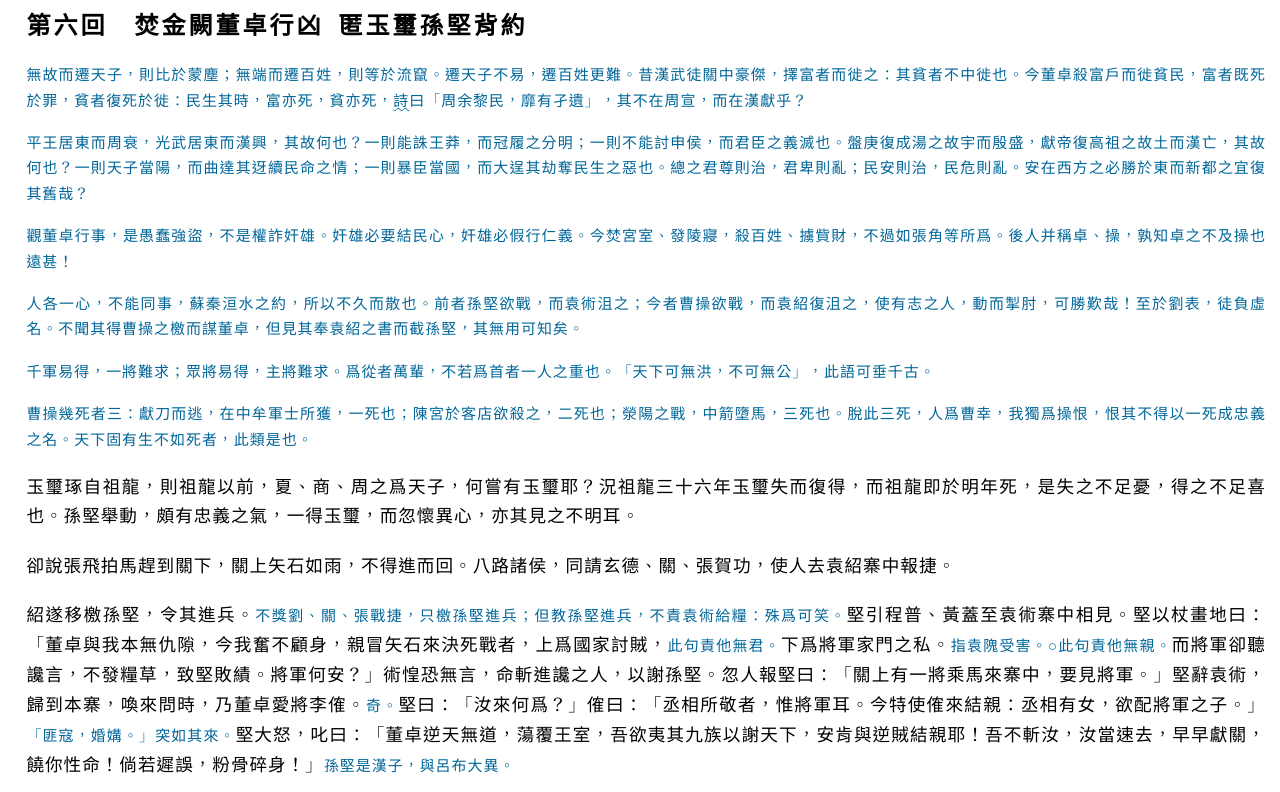
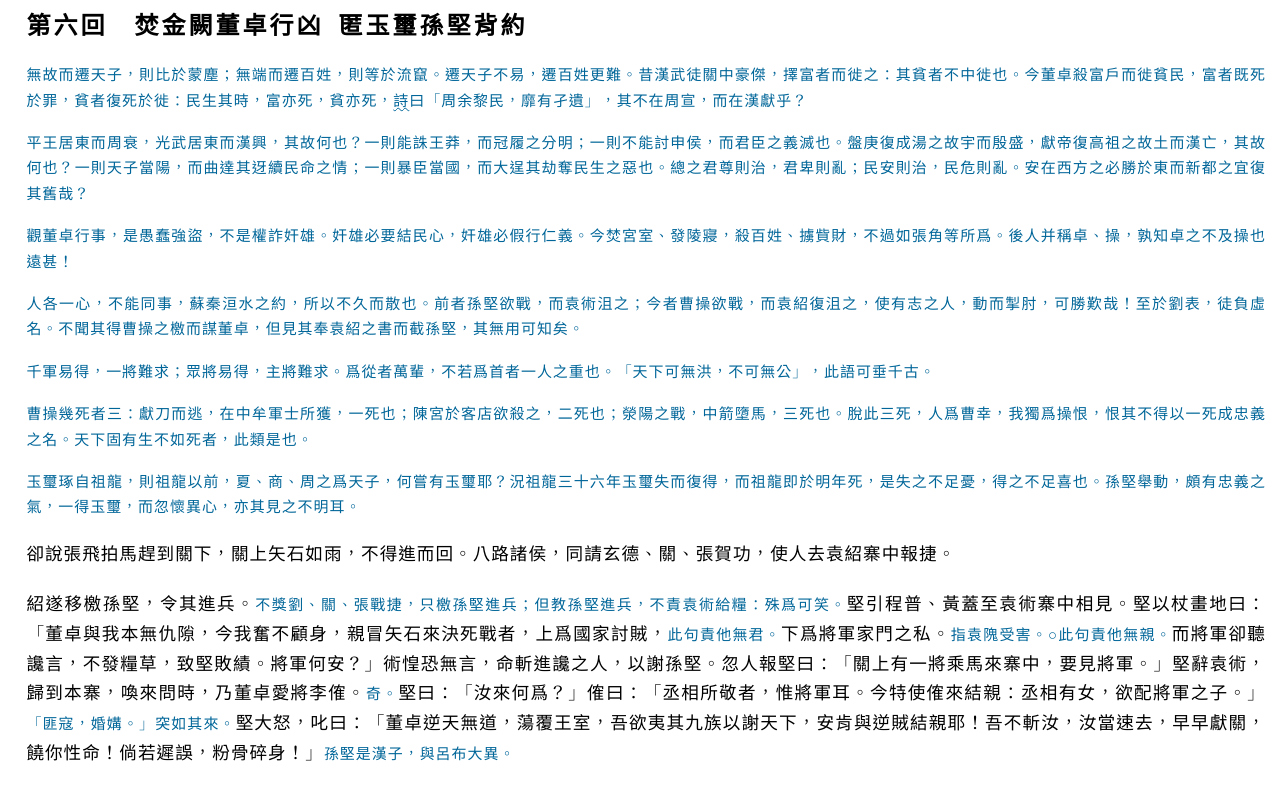
Before and after one commit to Ancient-China-Books/sanguoyanyi, a plain HTML site: page OEBPS/Text/382.html in a window 1280 px wide. Shown: the top 792 px of the page. Drawn offline with Linux system fonts and the light colour scheme; a web font is replaced by a local one.

Commit message:
修复注文, fixes #1

```diff
--- a/OEBPS/Text/382.html
+++ b/OEBPS/Text/382.html
@@ -22,7 +22,7 @@
 <p class="jiazhu" id="p5"><a class="gg-link" href="#p5" onclick="return changeColor(this);"></a>
 	曹操幾死者三：獻刀而逃，在中牟軍士所獲，一死也；陳宮於客店欲殺之，二死也；滎陽之戰，中箭墮馬，三死也。脫此三死，人爲曹幸，我獨爲操恨，恨其不得以一死成忠義之名。天下固有生不如死者，此類是也。
 </p>
-<p class="em2" id="p6"><a class="gg-link" href="#p6" onclick="return changeColor(this);"></a>
+<p class="jiazhu" id="p6"><a class="gg-link" href="#p6" onclick="return changeColor(this);"></a>
 	玉璽琢自祖龍，則祖龍以前，夏、商、周之爲天子，何嘗有玉璽耶？況祖龍三十六年玉璽失而復得，而祖龍即於明年死，是失之不足憂，得之不足喜也。孫堅舉動，頗有忠義之氣，一得玉璽，而忽懷異心，亦其見之不明耳。
 </p>
 <p class="em2" id="p7"><a class="gg-link" href="#p7" onclick="return changeColor(this);"></a>
```
